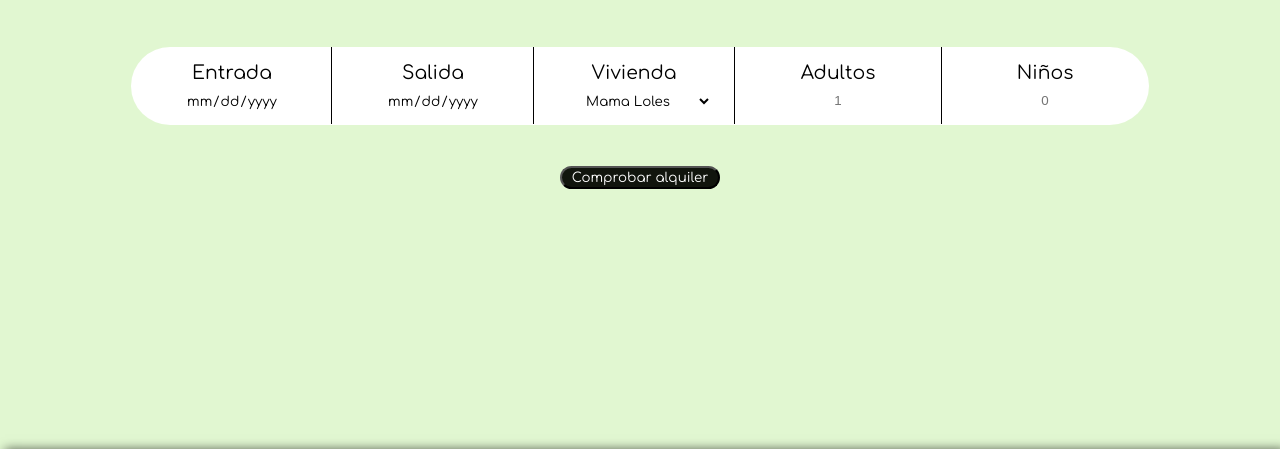
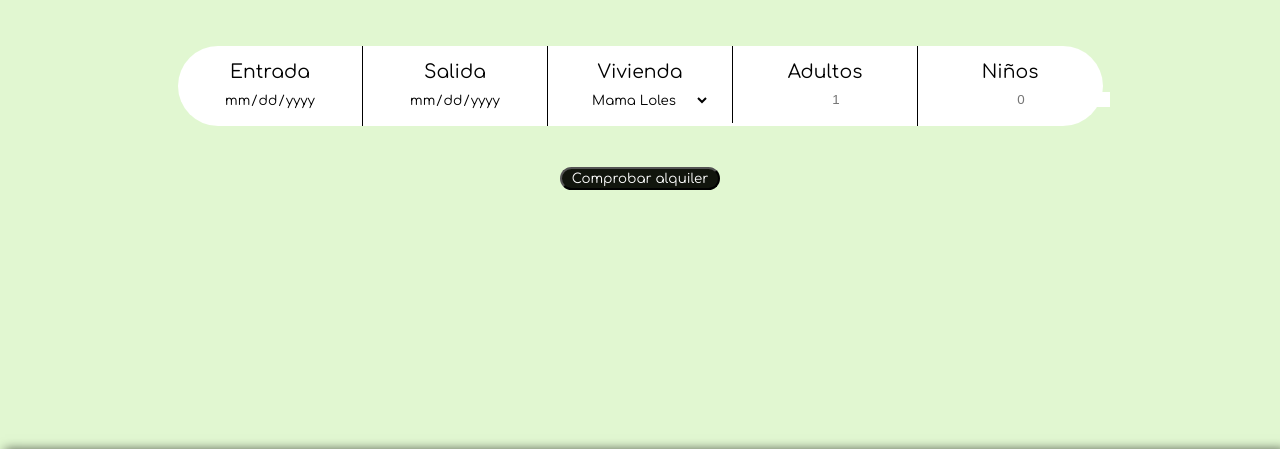
Before and after one commit to juanmi4000/DIW, a website built with Parcel: page ProyectoViviendas/fuente/html/reservar.html in a window 1280 px wide. Shown: the part 351-800 px from the top of the page. Built offline with nearby package versions, Linux system fonts and the light colour scheme; a web font is replaced by a local one.

Commit message:
Falta accesibilidad y usabilidad

```diff
--- a/ProyectoViviendas/fuente/estilos/_variables.scss
+++ b/ProyectoViviendas/fuente/estilos/_variables.scss
@@ -8,10 +8,12 @@ $fuenteTitulos: Galada, Verdana, Geneva, Tahoma, sans-serif;
 
 $puntos-ruptura: (
     tama4_5: 450px,
+    tama5: 500px,
     tama5_4: 540px,
     tama5_6: 560px,
     tama7: 700px,
     tama9_5: 950px,
+    tama10_5: 1050px,
     tama11_5: 1150px,
     tama12: 1200px,
     tama12_5: 1250px,
--- a/ProyectoViviendas/fuente/estilos/disposicion/_main.scss
+++ b/ProyectoViviendas/fuente/estilos/disposicion/_main.scss
@@ -30,13 +30,6 @@ main{
     }
 }
 
-@include mixin_media_query(max, tama7){
-    .seccion-secundaria > article:last-of-type > div:first-of-type {
-        flex-direction: column;
-        gap: 40px;
-    }
-}
-
 @include mixin_media_query(max, tama9_5){
 
     .tercera-foto{
@@ -50,6 +43,23 @@ main{
     }
 }
 
+@include mixin_media_query(max, tama7){
+    .seccion-secundaria > article:last-of-type > div:first-of-type {
+        flex-direction: column;
+        gap: 40px;
+    }
+}
+
+@include mixin_media_query(max, tama5_6){
+
+    .seccion-principal{
+        display: block;
+        > article:last-of-type {
+            margin-top: 50px;
+        }
+    }
+}
+
 @include mixin_media_query(max, tama4_5){
 
     main{
@@ -58,7 +68,5 @@ main{
         align-items: center;
     }
 
-    .seccion-principal{
-        display: block;
-    }
+
 }
--- a/ProyectoViviendas/fuente/estilos/disposicion/_mainReserva.scss
+++ b/ProyectoViviendas/fuente/estilos/disposicion/_mainReserva.scss
@@ -11,15 +11,15 @@ main {
             gap: 40px;
             > div:first-of-type {
                 display: flex;
-                justify-content: space-between;
-                > div:not(:last-of-type) {
+                /*justify-content: space-between; */
+                > div {
                     display: flex;
-                    flex-direction: column;
+                    > div {
+                        display: flex;
+                        flex-direction: column;
+                    }
                 }
-                > div:last-of-type {
-                    display: flex;
-                    margin: 0 auto;
-                }
+
             }
         }
 
@@ -30,29 +30,32 @@ main {
     }
 }
 
-@include mixin_media_query(max, tama9_5){
+@include mixin_media_query(max, tama10_5){
     main {
         > section {
             form {
                 > div:first-of-type {
-                    display: grid;
-                    grid-template-columns: repeat(3, 1fr);
-                    grid-template-rows: auto auto;
+                    flex-direction: column;
+                    > div:first-of-type {
+                        display: flex;
+                    }
                 }
-
             }
         }
     }
 }
 
-@include mixin_media_query(max, tama4_5){
+@include mixin_media_query(max, tama5){
     main {
         > section {
             form {
                 > div:first-of-type {
-                    display: grid;
-                    grid-template-columns: repeat(3, 1fr);
-                    grid-template-rows: repeat(2, 1fr);
+                    > div {
+                        display: flex;
+                        flex-direction: column;
+                        justify-content: center;
+                        align-items: center;
+                    }
                 }
             }
         }
--- a/ProyectoViviendas/fuente/estilos/presentacion/_mainContacto.scss
+++ b/ProyectoViviendas/fuente/estilos/presentacion/_mainContacto.scss
@@ -28,11 +28,12 @@ main {
                     margin: 35px;
                     > input::placeholder, textarea {
                         font-family: $fuenteComfortaa;
-                        padding: 2px 10px;
                     }
 
                     > input, textarea {
+                        padding: 6px 10px;
                         border-radius: 5px;
+                        font-size: clamp(1rem, 0.967rem + 0.178vw, 1.3rem);
                     }
                 }
 
@@ -72,6 +73,7 @@ main {
 
     iframe{
         width: 100%;
+        height: 600px;
     }
 
     p{
@@ -93,7 +95,11 @@ main {
             }
         }
 
+        iframe {
+            height: 400px;
+        }
     }
+
 }
 
 @include mixin_media_query(max, tama4_5){
@@ -110,6 +116,10 @@ main {
                 }
             }
         }
+
+        iframe {
+            height: 200px;
+        }
     }
 
 }
--- a/ProyectoViviendas/fuente/estilos/presentacion/_mainInicio.scss
+++ b/ProyectoViviendas/fuente/estilos/presentacion/_mainInicio.scss
@@ -29,6 +29,21 @@ section{
 
             > input {
                 border-radius: 5px;
+                font-size: clamp(1rem, 0.967rem + 0.178vw, 1.3rem);
+                padding: 2px 4px;
+            }
+
+            > label {
+                display: inline-block;
+
+                > input {
+                    margin: 20px auto;
+                }
+            }
+
+            > input[type=date] {
+                font-family: $fuenteComfortaa;
+                opacity: .6;
             }
 
             >label ~ input{
@@ -44,18 +59,27 @@ section{
                 color: nth($colores_bg, 4);
                 margin-bottom: 10%;
                 font-family: $fuenteComfortaa;
+                font-size: clamp(1rem, 0.967rem + 0.178vw, 1.3rem);
             }
         }
     }
 }
 
+.inl{
+    >label {
+        > input[type=radio] {
+            margin-right: 7px;
+        }
+    }
+}
+
 .main-regis{
-    height: 100%;
-    padding-bottom: 8%;
+
+    padding: 5%;
 }
 
 .sect-regis{
-    margin-top: 60px;
+    margin-top: 70px;
     > article:last-of-type {
         padding: 2%;
 
@@ -72,21 +96,18 @@ section{
     margin-top: 5%;
 }
 
-@include mixin_media_query(max, tama9_5){
+@include mixin_media_query(max, tama12){
     main{
         margin-top: 50px;
     }
 
-    .main-regis{
-        height: auto;
-    }
     section{
         width: nth($tamanos_pantalla, 3); //! tamaño
     }
 }
 
 
-@include mixin_media_query(max, tama5_4){
+@include mixin_media_query(max, tama7){
     .main-regis{
         margin-top: 60px;
         padding-bottom: 20%;
@@ -102,3 +123,19 @@ section{
         }
     }
 }
+
+
+@include mixin_media_query(max, tama4_5){
+    .main-regis{
+        margin-top: 60px;
+        padding-bottom: 20%;
+    }
+
+    section{
+        > article:last-of-type {
+            > form{
+                width: 96%;
+            }
+        }
+    }
+}
--- a/ProyectoViviendas/fuente/estilos/presentacion/_mainReserva.scss
+++ b/ProyectoViviendas/fuente/estilos/presentacion/_mainReserva.scss
@@ -11,13 +11,12 @@ main {
                         position: relative;
                         background-color: nth($colores_bg, 4);
                         width: 100%;
-                        &:not(:last-of-type) {
-                            padding: 15px;
-                        }
 
                         > div {
                             position: relative;
                             padding:15px;
+                            height: 80px;
+                            width: 185px;
 
                             > label ~ input {
                                 margin-top: 10px;
@@ -34,7 +33,7 @@ main {
                                 position: absolute;
                                 background-color: nth($colores_bg, 6);
                                 width: 1px;
-                                height: 77px;
+                                height: 80px;
                                 top: 0;
                                 right: 0;
                             }
@@ -60,28 +59,20 @@ main {
                             display: none;
                         }
 
-                        input[type=date], select, option {
+                        input[type=date], select{
                             font-family: $fuenteComfortaa;
                         }
 
-                        > label ~ input, label ~ select {
+                        label ~ select {
                             margin-top: 10px;
                         }
 
-                        > select {
-                            width: min-content;
-                            background-color: nth($colores_bg, 4);
+                        select {
+                            background-color: transparent;
+                            width: 90%;
                         }
 
-                        > input {
-                            width: 50%;
-                        }
-
-                        > input[type=date] {
-                            width: 80%;
-                        }
-
-                        >input, select {
+                        select {
                             text-align: center;
                             border: 0;
                             margin: 0 auto;
@@ -139,41 +130,82 @@ main {
 
 }
 
-@include mixin_media_query(max, tama9_5){
+@include mixin_media_query(max, tama10_5){
     /* main > section > article > form > div:first-of-type > div */
     main {
         > section {
             > article {
+                padding: 20px;
                 > form {
                     > div:first-of-type {
                         > div {
-                            padding: 10px;
-                            /* > input[type=date] {
-                                width: 90%;
-                            } */
+                            > div {
+                                width: 150px;
+                            }
+                        }
 
-                            &:nth-of-type(3) {
-                                border-bottom-right-radius: 40px;
-                                border-top-right-radius: 40px;
-                                &::after {
-                                    display: none;
+                        > div::after {
+                            display: none;
+                        }
+
+                        > div:first-of-type {
+                            border-radius: 40px;
+
+                        }
+
+                        > div:last-of-type {
+                            border-radius: 40px;
+                            margin: 60px auto;
+                            width: 60%;
+                            > div {
+                                width: 50%;
+                                input {
+                                    width: 80%;
+                                    background-color: transparent;
                                 }
                             }
+                        }
 
+                    }
+                }
+            }
+        }
+    }
+}
 
-                            &:nth-of-type(4) {
-                                margin-left: 60%;
-                                border-bottom-left-radius: 40px;
-                                border-top-left-radius: 40px;
+@include mixin_media_query(max, tama5){
+    /* main > section > article > form > div:first-of-type > div:last-of-type */
+    main {
+        > section {
+            > article:last-of-type {
+                padding: 0px;
+                > form {
+                    > div:first-of-type {
+                        width: 90vw;
+                        background-color: nth($colores_bg, 4);
+                        border-radius: 10%;
+                        *::after {
+                            display: none;
+                        }
+
+                        > div:first-of-type {
+                            select {
+                                width: auto;
                             }
 
-                            &:not(:nth-of-type(3))::after {
-                                height: 64px;
+                            > div {
+                                width: 100%;
+                                border-bottom: 2px solid nth($colores_bg, 2);
                             }
                         }
 
                         > div:last-of-type {
-                            margin-top: 40px;
+                            margin: 0 auto;
+                            width: 100%;
+                            > div:not(:last-of-type) {
+                                width: 100%;
+                                border-bottom: 2px solid nth($colores_bg, 2);
+                            }
                         }
                     }
                 }
@@ -181,7 +213,3 @@ main {
         }
     }
 }
-
-@include mixin_media_query(max, tama4_5){
-
-}
--- a/ProyectoViviendas/fuente/html/reservar.html
+++ b/ProyectoViviendas/fuente/html/reservar.html
@@ -33,17 +33,18 @@
                 <article>
                     <form action="#">
                         <div>
-                            <div class="item-a">
+                            <div>
+                                <div>
                                     <label for="entrada">Entrada</label>
                                     <input type="date" id="entrada" value="YYYY/mm/dd" required>
                                 </div>
 
-                            <div class="item-a">
+                                <div>
                                     <label for="salida">Salida</label>
                                     <input type="date" id="salida" required>
                                 </div>
 
-                            <div class="item-a">
+                                <div>
                                     <label for="vivienda">Vivienda</label>
                                     <select>
                                         <option value="mamaLoles">Mama Loles</option>
@@ -51,14 +52,14 @@
                                         <option value="apartReina">Apartamento Reina</option>
                                     </select>
                                 </div>
-
+                            </div>
                             <div>
-                                <div class="item-b">
+                                <div>
                                     <label for="adultos">Adultos</label>
                                     <input type="number" id="adultos" min="1" placeholder="1" required>
                                 </div>
 
-                                <div class="item-b">
+                                <div>
                                     <label for="ninos">Niños</label>
                                     <input type="number" id="ninos" min="0" placeholder="0" required>
                                 </div>
```
Also changed, not shown: ProyectoViviendas/fuente/estilos/disposicion/_mainInicio.scss (+10 -1 lines). Lines whose indentation alone changed are shown as unchanged.
